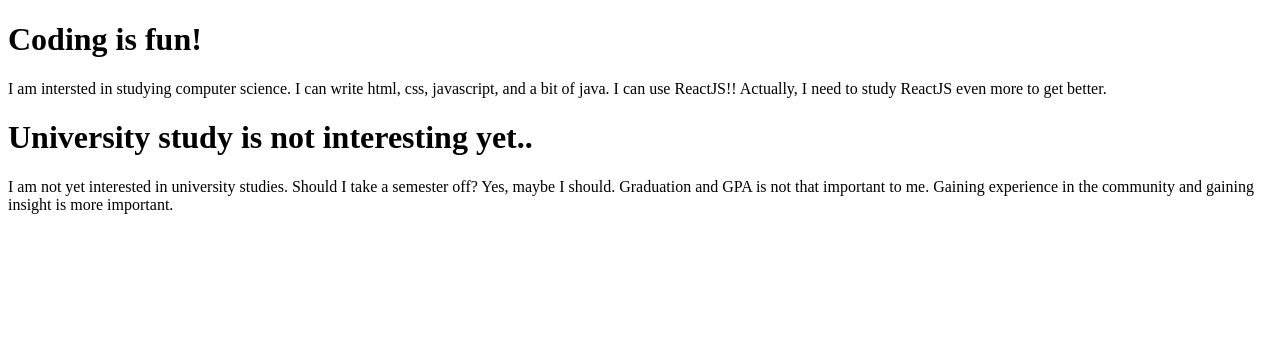
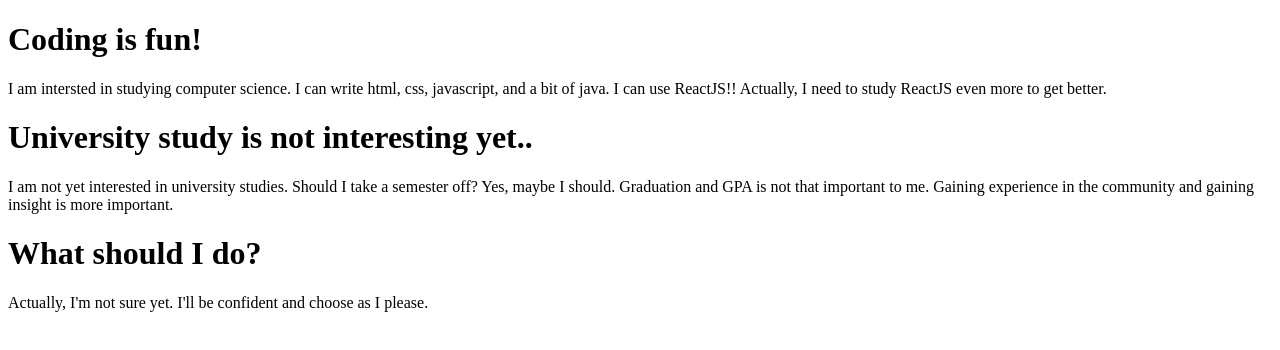
Before and after one commit to aschung01/git-practice, a plain HTML site: page index.html in a window 1280 px wide. Drawn offline with Linux system fonts and the light colour scheme.

Commit message:
Commit no.15

```diff
--- a/index.html
+++ b/index.html
@@ -25,7 +25,13 @@
             Gaining experience in the community and gaining insight is more important.
         </p>
     </div>
-
+    <div class="Decision">
+        <h1>What should I do?</h1>
+        <p>
+            Actually, I'm not sure yet.
+            I'll be confident and choose as I please.
+        </p>
+    </div>
 
 </body>
 </html>
```
